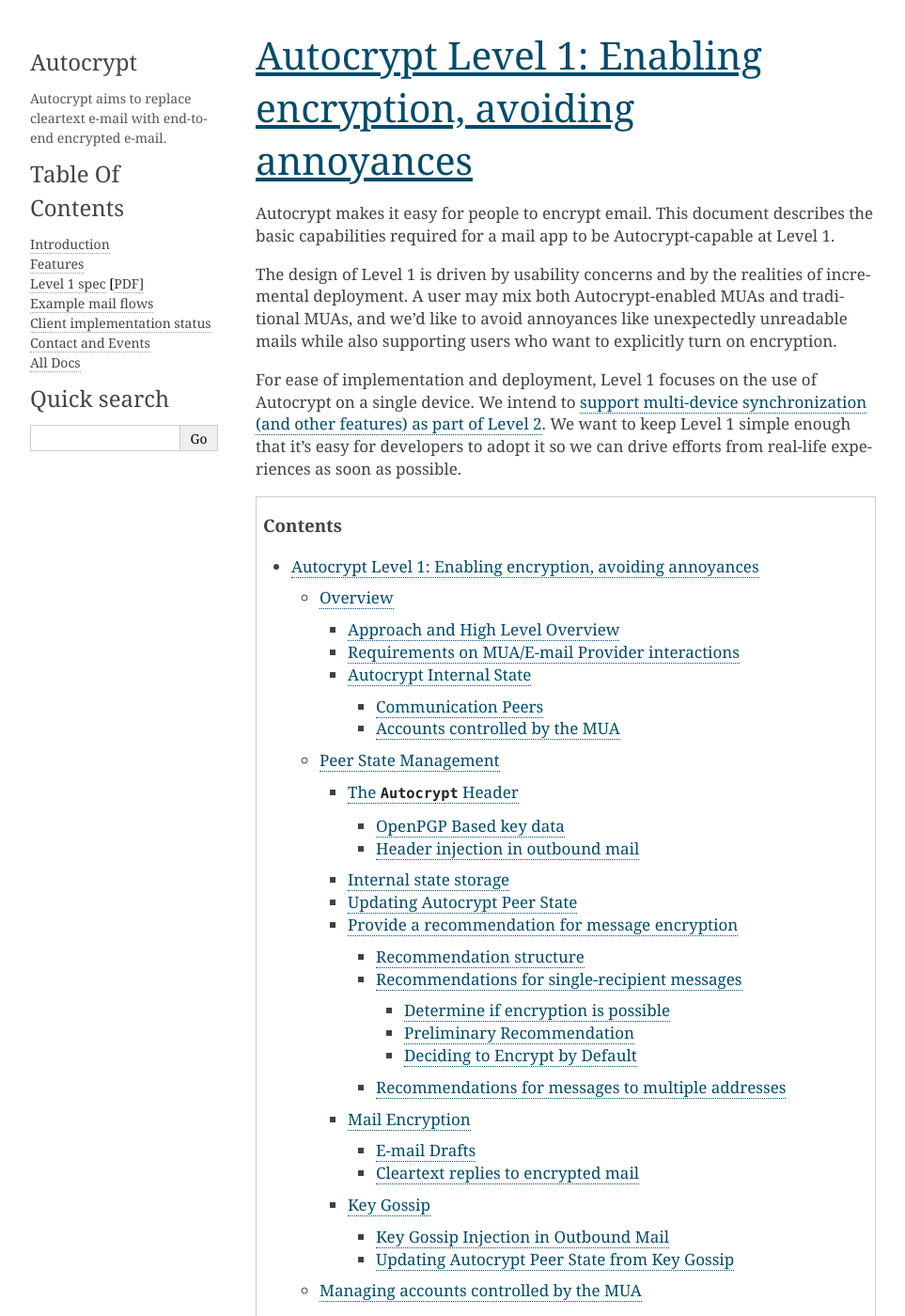
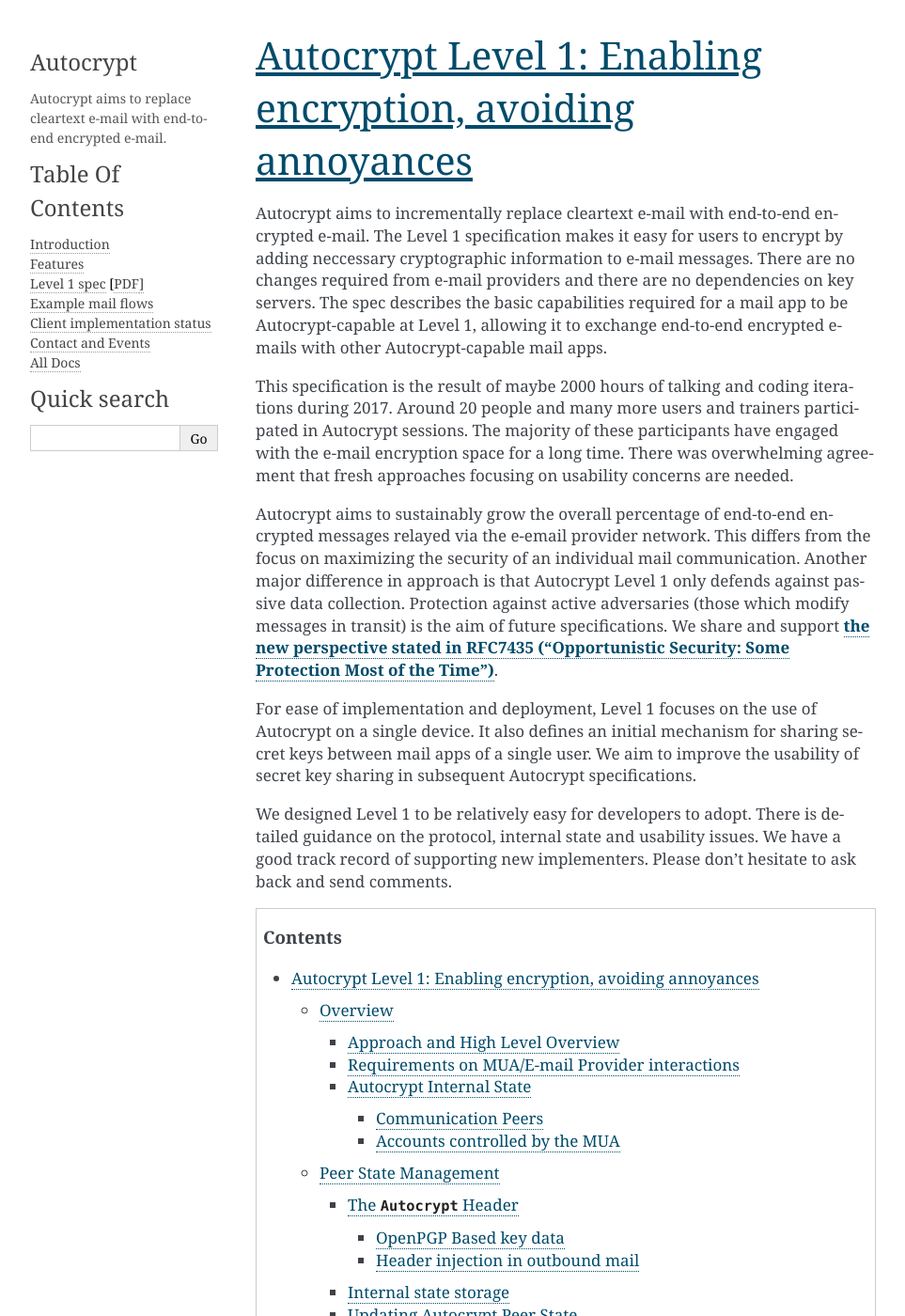
Before and after one commit to autocrypt/autocrypt, a Sphinx documentation site: the page built from doc/level1.rst, in a window 1280 px wide and 1400 px high. Shown: the whole window at 94% size, without its empty margins (148-1111 px from the left). Built offline with Sphinx 7.4.7, drawn with Linux system fonts in a browser that asks for light colours.

Commit message:
rewrite the very intro to explain higher level focus of autocrypt and how it differs from past ones. After hearing some first comments from fresh readers i think it's important to scope/motivate what we are doing first thing.  Also strike the reference to "next steps" which is a very drafty document (addresses #225).

```diff
--- a/doc/level1.rst
+++ b/doc/level1.rst
@@ -6,22 +6,41 @@
 Autocrypt Level 1: Enabling encryption, avoiding annoyances
 ===========================================================
 
-Autocrypt makes it easy for people to encrypt email.  This document
-describes the basic capabilities required for a mail app to be
-Autocrypt-capable at Level 1.
+Autocrypt aims to incrementally replace cleartext e-mail with end-to-end
+encrypted e-mail. The Level 1 specification makes it easy for users to
+encrypt by adding neccessary cryptographic information to e-mail messages.
+There are no changes required from e-mail providers and there are no
+dependencies on key servers. The spec describes the basic capabilities
+required for a mail app to be Autocrypt-capable at Level 1, allowing it
+to exchange end-to-end encrypted e-mails with other Autocrypt-capable
+mail apps.
 
-The design of Level 1 is driven by usability concerns and by the
-realities of incremental deployment. A user may mix both
-Autocrypt-enabled MUAs and traditional MUAs, and we'd
-like to avoid annoyances like unexpectedly unreadable mails while also
-supporting users who want to explicitly turn on encryption.
+This specification is the result of maybe 2000 hours of talking and
+coding iterations during 2017. Around 20 people and many more users and
+trainers participated in Autocrypt sessions.  The majority of these
+participants have engaged with the e-mail encryption space for a
+long time. There was overwhelming agreement that fresh approaches focusing
+on usability concerns are needed.
+
+Autocrypt aims to sustainably grow the overall percentage of end-to-end
+encrypted messages relayed via the e-email provider network. This
+differs from the focus on maximizing the security of an individual mail
+communication.  Another major difference in approach is that Autocrypt Level 1
+only defends against passive data collection.  Protection against active
+adversaries (those which modify messages in transit) is the aim of
+future specifications. We share and support :rfc:`the new perspective
+stated in RFC7435 ("Opportunistic Security: Some Protection Most of the
+Time") <7435#section-1.2>`.
 
 For ease of implementation and deployment, Level 1 focuses on the use
-of Autocrypt on a single device.  We intend to :doc:`support
-multi-device synchronization (and other features) as part of Level
-2<next-steps>`.  We want to keep Level 1 simple enough that it's easy
-for developers to adopt it so we can drive efforts from real-life
-experiences as soon as possible.
+of Autocrypt on a single device. It also defines an initial mechanism for
+sharing secret keys between mail apps of a single user. We aim to improve the
+usability of secret key sharing in subsequent Autocrypt specifications.
+
+We designed Level 1 to be relatively easy for developers to adopt. There is
+detailed guidance on the protocol, internal state and usability issues.
+We have a good track record of supporting new implementers.  Please
+don't hesitate to ask back and send comments.
 
 .. only:: builder_html
 
```
